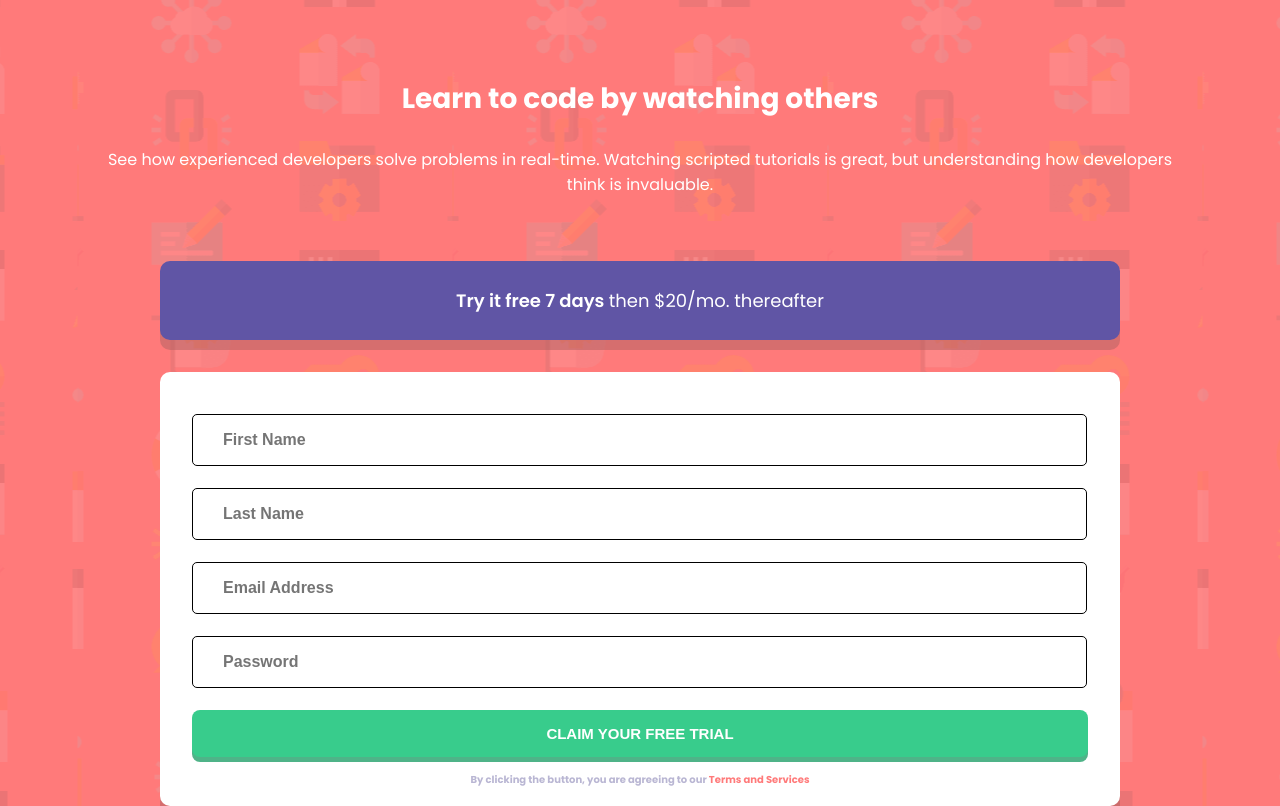
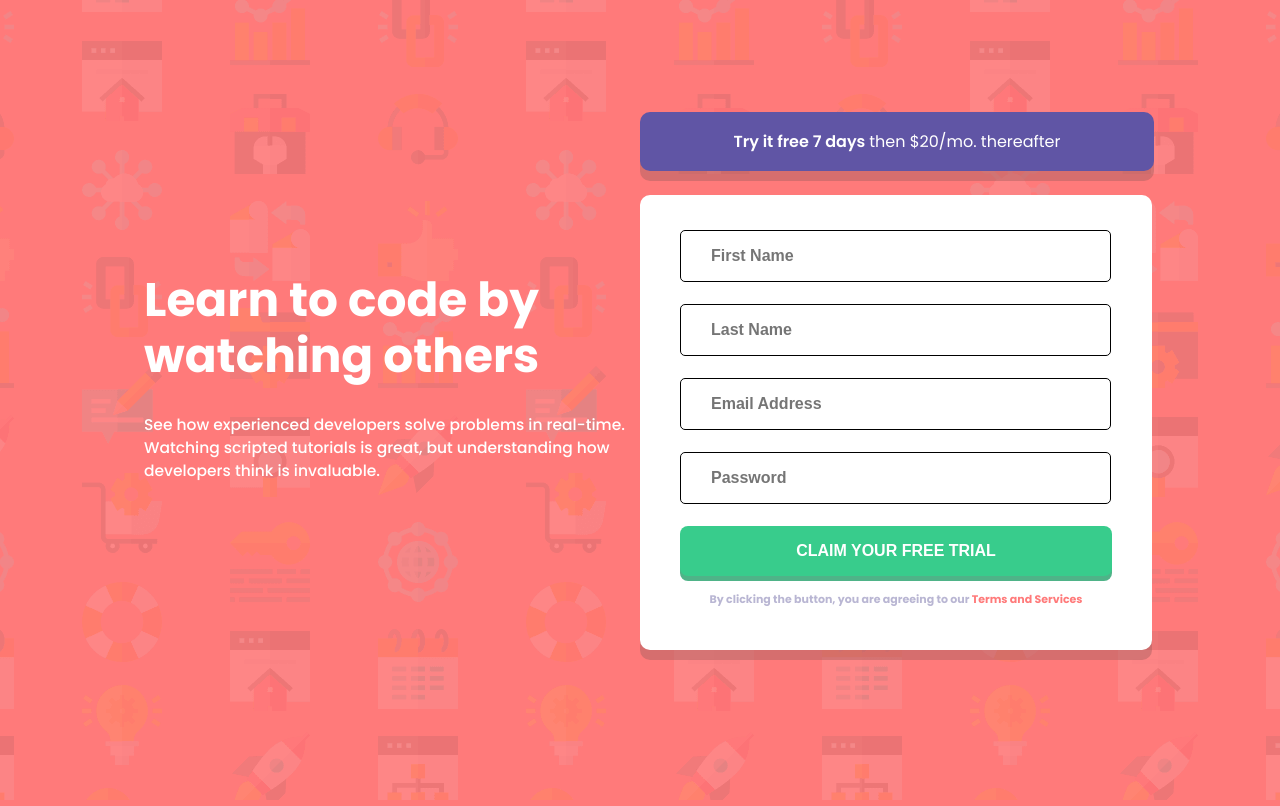
Before and after one commit to Gopinath6699/intro-component-with-signup-form, a plain HTML site: page index.html in a window 1280 px wide. Drawn offline with Linux system fonts and the light colour scheme.

Commit message:
UI done for 1024 Display

```diff
--- a/styles/style.css
+++ b/styles/style.css
@@ -286,6 +286,173 @@ footer {
     font-weight: 700;
   }
 }
+@media only screen and (min-width: 1024px) {
+  body {
+    background-image: url("../images/bg-intro-desktop.png");
+    width: 100%;
+    height: 100%;
+    background-size: cover;
+    background-position: center;
+    background-attachment: fixed;
+  }
+  .container {
+    display: flex;
+    height: 100%;
+  }
+
+  .left-container {
+    display: flex;
+    float: left;
+  }
+
+  .right-container {
+    display: flex;
+    float: right;
+  }
+  .heading {
+    position: relative;
+    margin: 0em;
+    color: #ffffff;
+    font-size: 47px;
+    line-height: 1.2em;
+    text-align: left;
+    padding-top: 0em;
+  }
+  .content {
+    width: auto;
+    margin: 17em 0em 0em 9em;
+    float: left;
+    position: relative;
+    text-align: left;
+  }
+  .inner-content {
+    position: relative;
+    color: #ffffff;
+    width: 32em;
+    font-size: 15.5px;
+    font-weight: 500;
+    text-align: left;
+    margin: 1.8em 0em 0em 0em;
+  }
+  .myform-container {
+    width: 32em;
+    padding: 7em 9em 0em 0em;
+    float: left;
+    position: relative;
+    text-align: center;
+  }
+  .myform-card-two form {
+    display: grid;
+  }
+  .myform-card-one {
+    margin: 0em;
+    background-color: hsl(248, 32%, 49%);
+    padding: 1px;
+    text-align: center;
+    border-radius: 10px;
+    width: 100%;
+  }
+  .myform-card-one p {
+    color: #ffffff;
+    font-weight: 600;
+    font-size: 16px;
+    padding: 0em;
+  }
+  .myform-card-two {
+    margin: 1.5em 0em 0em 0em;
+    background-color: #ffffff;
+    padding: 30px 40px 20px 40px;
+    border-radius: 10px;
+    width: auto;
+  }
+  .myform-card-two form > input {
+    height: 48px;
+    font-size: 16px;
+    font-weight: 600;
+    outline: none;
+    margin-top: 5px;
+    border-radius: 5px;
+    border: 1px solid black;
+  }
+
+  .myform-card-two form > input:active {
+    height: 48px;
+    font-size: 16px;
+    font-weight: 600;
+    outline: none;
+    margin-top: 5px;
+    border-radius: 5px;
+    border: 1px solid black;
+  }
+  .myform-card-two form > input.invalid {
+    height: 48px;
+    font-size: 16px;
+    font-weight: 600;
+    outline: none;
+    margin-top: 5px;
+    border-radius: 5px;
+    border: 2px solid hsl(0, 100%, 74%);
+  }
+  .myform-card-three {
+    background-color: hsl(154, 59%, 51%);
+    padding: 1em 0em 1em 0em;
+    width: 100%;
+    outline: none;
+    font-size: 16px;
+    margin-top: 5px;
+    border-radius: 8px;
+    color: #ffffff;
+    text-transform: uppercase;
+    font-weight: 600;
+    box-shadow: 0px 5px 0px 0px rgba(0, 146, 83, 0.69);
+  }
+  .myform-card-three:hover {
+    background-color: hsl(154deg 56% 46%);
+    padding: 1em 0em 1em 0em;
+    width: 100%;
+    outline: none;
+    font-size: 16px;
+    margin-top: 5px;
+    border-radius: 8px;
+    color: #ffffff;
+    text-transform: uppercase;
+    font-weight: 600;
+    box-shadow: 0px 5px 0px 0px rgba(0, 146, 83, 0.69);
+  }
+  .myform-card-three:active {
+    background-color: hsl(154deg 56% 46%);
+    padding: 1em 0em 1em 0em;
+    width: 100%;
+    outline: none;
+    font-size: 16px;
+    margin-top: 5px;
+    border-radius: 8px;
+    color: #ffffff;
+    text-transform: uppercase;
+    font-weight: 600;
+    box-shadow: 0px 5px 0px 0px rgba(0, 146, 83, 0.69);
+  }
+  .muted-text {
+    color: hsl(0, 100%, 74%);
+    font-size: 12px;
+    font-style: italic;
+    text-align: right;
+    margin-top: 5px;
+    visibility: visible;
+  }
+  input.invalid {
+    background: url("../images/icon-error.svg") no-repeat;
+    background-position-x: 28em;
+    background-position-y: 1em;
+    border-color: hsl(0, 100%, 74%);
+  }
+  .conditions p {
+    color: hsl(246, 25%, 77%);
+    font-size: 11px;
+    text-align: center;
+    padding: 0em 0em 1em 0em;
+  }
+}
 
 @media only screen and (min-width: 1440px) {
   body {
@@ -312,7 +479,7 @@ footer {
   }
   .heading {
     position: relative;
-    margin: 0em 0.2em 0em 0.2em;
+    margin: 0em 0.2em 0em 0em;
     color: #ffffff;
     font-size: 52px;
     line-height: 1.2em;
@@ -327,13 +494,13 @@ footer {
     text-align: left;
   }
   .inner-content {
-    position: absolute;
+    position: relative;
     color: #ffffff;
     width: 32em;
     font-size: 17.5px;
     font-weight: 500;
     text-align: left;
-    margin-top: 1em;
+    margin: 2em 0em 0em 0em;
   }
   .myform-container {
     width: 37em;
```
